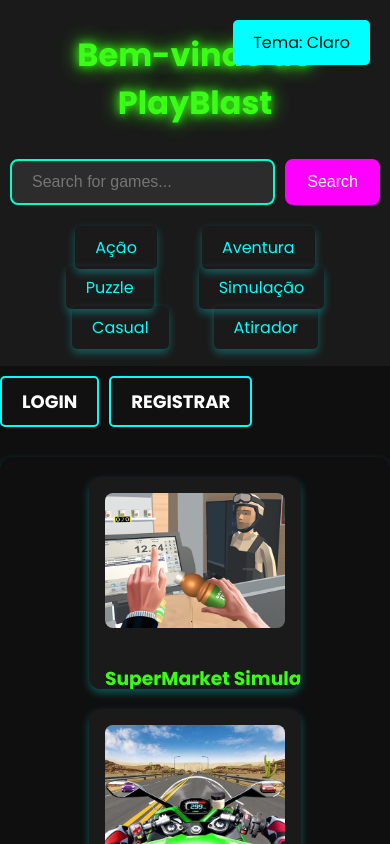
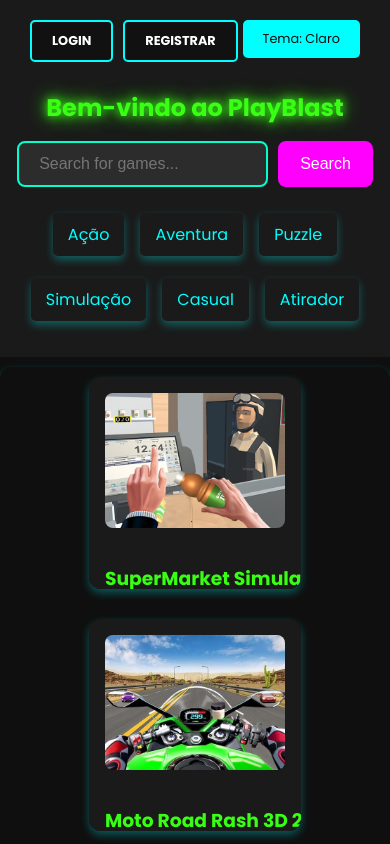
Before and after one commit to pedrolucas201/site-de-jogos, a React (Create React App) app: page / in a window 390 px wide. Shown: the top 844 px of the page. Built offline with nearby package versions, Linux system fonts and the light colour scheme; no server answers.

Commit message:
fix: styles.css

```diff
--- a/src/styles/styles.css
+++ b/src/styles/styles.css
@@ -39,6 +39,8 @@ nav ul {
   justify-content: center;
   flex-wrap: wrap;
   gap: 15px;
+  margin-top: 10px;
+  margin-bottom: 10px;
 }
 
 nav ul li {
@@ -129,7 +131,6 @@ footer {
   padding: 10px;
   background-color: #1a1a1a;
   color: #00ffff;
-  width: 100%;
   position: relative;
   z-index: 1;
   flex-shrink: 0;
@@ -179,13 +180,20 @@ footer {
 
 /* Tema Claro */
 body.light-theme {
-  background-color: #ffffff;
+  background-color: #ddd9ce;
   color: #000000;
 }
 
 header.light-theme {
   background-color: #00ffff;
   color: #0f0f0f;
+  padding: 10px 0;
+  text-align: center;
+  width: 100%;
+  position: relative;
+  flex-shrink: 0;
+  z-index: 1;
+
 }
 
 footer.light-theme {
@@ -595,10 +603,91 @@ a:hover {
 }
 
 /* Estilos responsivos */
+
 @media (max-width: 768px) {
+
+  body.light-theme {
+    background-color: #aaaaaa;
+    color: #000000;
+  }
+
+  header.light-theme {
+    background-color: #00ffff;
+  }
+
+  .back-to-home-button {
+    bottom: 10px; /* Ajuste de posição para telas menores */
+    right: 10px; /* Ajuste de posição para telas menores */
+    padding: 10px 15px; /* Ajuste de tamanho dos botões em telas menores */
+    font-size: 0.8rem;
+  }
+
+  .iframe-container {
+    border-radius: 8px; /* Ajuste de borda para telas menores */
+    box-shadow: 0 4px 8px rgba(0, 255, 255, 0.3); /* Ajuste de sombra para telas menores */
+  }
+
+  .search-bar {
+    margin: 10px 0; /* Ajuste de margem para telas menores */
+  }
+
+  .games-grid {
+    padding: 10px; /* Ajuste de padding para telas menores */
+    margin-top: 10px; /* Ajuste de margem para telas menores */
+    margin-bottom: 10px; /* Ajuste de margem para telas menores */
+    gap: 10px; /* Ajuste de espaçamento para telas menores */
+  }
+
+  .game-card.light-theme {
+    background: linear-gradient(135deg, #ffffff 0%, #f0f0f0 100%);
+    box-shadow: 0 4px 8px rgba(255, 0, 255, 0.3);
+  }
+
+  h1 {
+    font-size: 1.5rem;
+    margin-top: 80px;
+  }
+
+  nav ul li a {
+    padding: 10px 15px;
+  }
+
+  nav {
+    flex-direction: row;
+    align-items: center;
+    margin: 15px 0;
+    padding: 0 20px;
+  }
+
+  nav ul {
+    flex-direction: row;
+    flex-wrap: wrap;
+    gap: 20px;
+    margin-top: 30px;
+    margin-bottom: 30px;
+    padding: auto;
+    display: inline;
+    justify-content: center;
+    align-items: center;
+  }
+
+  nav ul li {
+    margin: 0 10px; /* Ajuste de margem para telas menores */
+    margin: 20px 8px; /* Ajuste de margem para telas menores */
+  }
+
+  .auth-buttons {
+    flex-direction: row;
+    margin-left: 10px;
+  }
+
   .auth-buttons-container {
     flex-direction: column;
     right: 10px; /* Ajustado para evitar sobreposição em telas menores */
+  }
+
+  .auth-buttons .neon-button {
+    font-size: 0.8rem; /* Ajuste de tamanho dos botões em telas menores */
   }
 
   .games-grid {
@@ -608,168 +697,41 @@ a:hover {
   .game-card {
     width: 180px;
     height: 180px; /* Ajuste de tamanho dos cards em telas menores */
+    margin-bottom: 10px;
   }
-}
 
-@media (max-width: 480px) {
-  .auth-buttons-container {
-    position: static;
-    margin-top: 10px;
+  .theme-switcher {
+    font-size: 0.8rem; /* Ajuste de tamanho do switch de tema para telas menores */
+    margin-right: 10px; /* Ajuste de margem para telas menores */
   }
 
   .search-bar {
-    max-width: 100%; /* Ocupe todo o espaço disponível em telas pequenas */
-  }
-
-  .game-card {
-    width: 150px;
-    height: 150px; /* Ajuste adicional em telas muito pequenas */
-  }
-
-  .game-card {
-    width: 120px;
-    height: 120px; /* Ajuste adicional em telas muito pequenas */
-  }
-
-  .auth-buttons {
-    position: static;
-    margin-top: 10px;
-  }
-
-  .auth-buttons .neon-button {
-    margin-bottom: 10px;
-  }
-
-  .auth-buttons-container {
-    position: static;
-    margin-top: 10px;
-  }
-
-  .games-grid {
-    gap: 20px; /* Reduzido o espaçamento para telas menores */
-  }
-
-  .game-card {
-    width: 180px;
-    height: 180px; /* Ajuste de tamanho dos cards em telas menores */
-  }
-
-  .profile-container {
-    margin: 10px;
-  }
-
-  .profile-content {
-    font-size: 1rem;
-  }
-}
-
-@media (max-width: 320px) {
-  .game-card {
-    width: 120px;
-    height: 120px; /* Ajuste adicional em telas muito pequenas */
-  }
-}
-
-@media (max-width: 768px) {
-  .auth-buttons {
-    position: static;
-    margin-top: 10px;
-  }
-
-  .auth-buttons .neon-button {
-    margin-bottom: 10px;
-  }
-
-  .auth-buttons-container {
-    position: static;
-    margin-top: 10px;
-  }
-
-  .games-grid {
-    gap: 20px; /* Reduzido o espaçamento para telas menores */
-  }
-
-  .game-card {
-    width: 180px;
-    height: 180px; /* Ajuste de tamanho dos cards em telas menores */
-  }
-
-  .profile-container {
-    margin: 10px;
-  }
-
-  .profile-content {
-    font-size: 1rem;
-  }
-
-  .profile-content p {
-    font-size: 0.8rem;
+    width: 100px;
+    display: inline;
+    gap: 10px;
   }
 
   .logout-button {
+    padding: 10px 15px; /* Ajuste de tamanho dos botões em telas menores */
     font-size: 0.8rem;
+    background-color: #ff4c4c;
+    color: white;
+    border: none;
+    border-radius: 8px;
+    cursor: pointer;
+    bottom: 10px;
+    text-align: center;
+    justify-content: center;
+    transition: background-color 0.3s ease;
+    font-family: Poppins, sans-serif;
+    display: inline-flex;
+    flex-direction: row;
+    left: 10px;
+    position: absolute;
   }
 
-  .auth-buttons-container {
-    flex-direction: column;
-    right: 10px; /* Ajustado para evitar sobreposição em telas menores */
+  .logout-button:hover {
+    background-color: #ff0000;
   }
 
-  .games-grid {
-    gap: 20px; /* Reduzido o espaçamento para telas menores */
-  }
-
-  .game-card {
-    width: 180px;
-    height: 180px; /* Ajuste de tamanho dos cards em telas menores */
-  }
-
-  .game-card {
-    width: 150px;
-    height: 150px; /* Ajuste adicional em telas muito pequenas */
-  }
-
-  .game-card {
-    width: 120px;
-    height: 120px; /* Ajuste adicional em telas muito pequenas */
-  }
-
-  .auth-buttons {
-    position: static;
-    margin-top: 10px;
-  }
-
-  .auth-buttons .neon-button {
-    margin-bottom: 10px;
-  }
-
-  .auth-buttons-container {
-    position: static;
-    margin-top: 10px;
-  }
-
-  .games-grid {
-    gap: 20px; /* Reduzido o espaçamento para telas menores */
-  }
-
-  .game-card {
-    width: 180px;
-    height: 180px; /* Ajuste de tamanho dos cards em telas menores */
-  }
-
-  .profile-container {
-    margin: 10px;
-  }
-
-  .profile-content {
-    font-size: 1rem;
-  }
-
-  .profile-content p {
-    font-size: 0.8rem;
-  }
-
-  .logout-button {
-    font-size: 0.8rem;
-  }
 }
```
